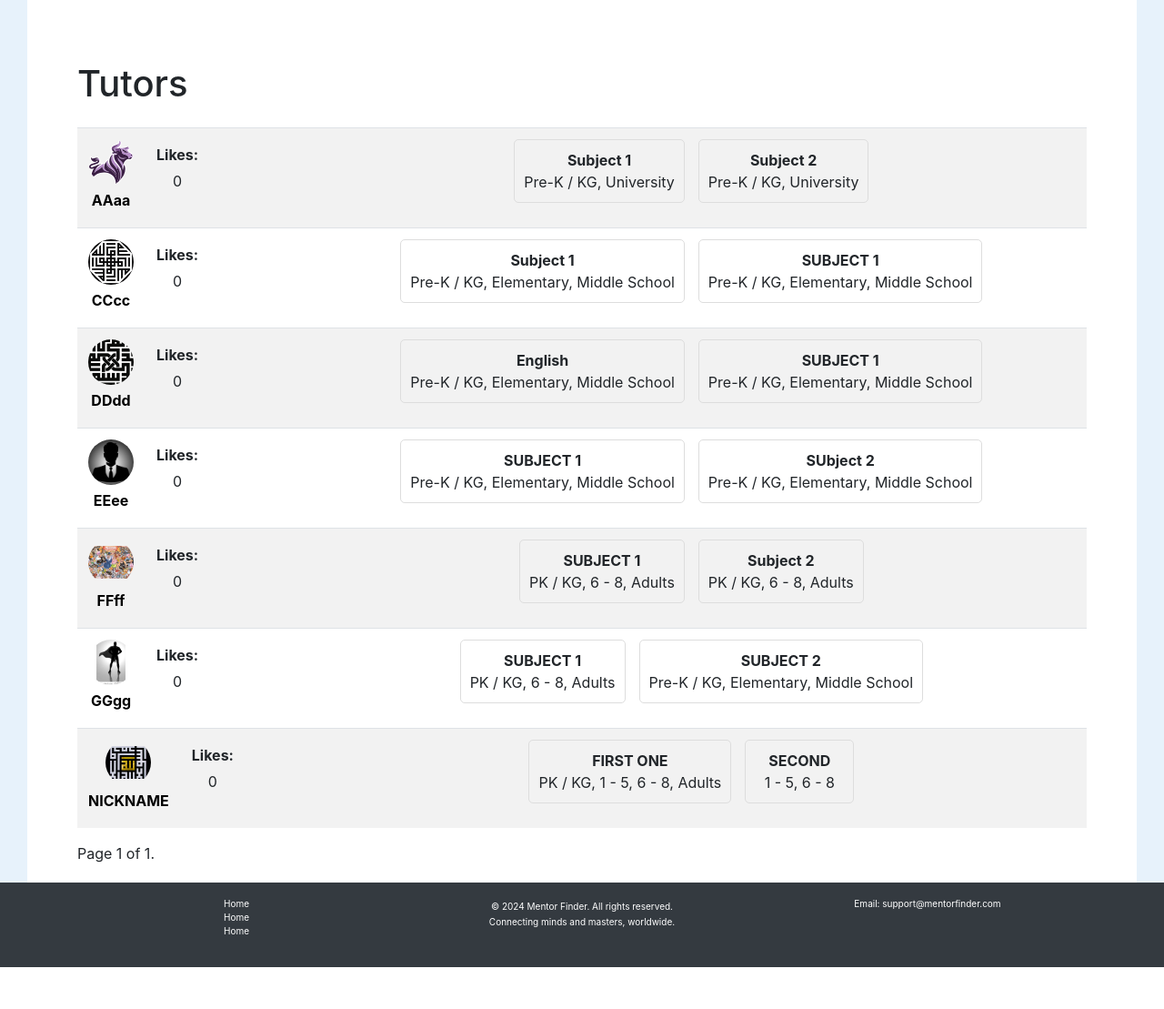
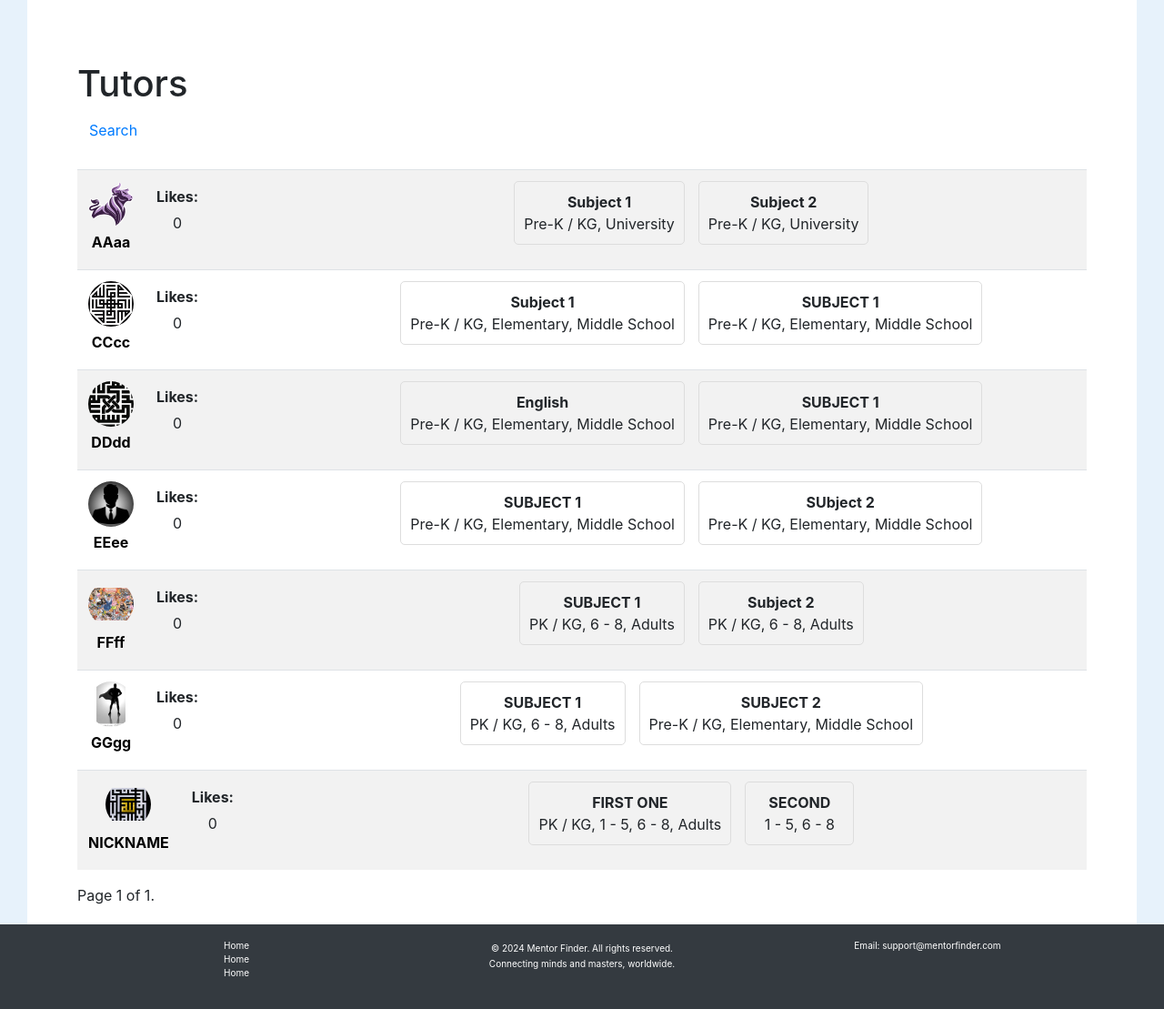
Before and after one commit to TulioPerez/TutorHub, a Django app: page / in a window 1280 px wide. Shown: the part 74-1183 px from the top of the page at 91% size. Before the commit the page ends 1137 px from the top, so only its background shows below. Run offline with Django 5.2, Linux system fonts and the light colour scheme; data comes from the database, SQL or seed files in the repository; some libraries are stand-ins or nearby versions.

Commit message:
search - preliminary

```diff
--- a/tutorhubproject/tutorhub/static/tutorhub/scripts.js
+++ b/tutorhubproject/tutorhub/static/tutorhub/scripts.js
@@ -8,6 +8,17 @@ document.addEventListener("DOMContentLoaded", () => {
 
     // Handle row clicks on index page
     const rows = document.querySelectorAll('.clickable-row');
+
+    const toggleSearchBtn = document.getElementById('toggle-search');
+    const pageTitle = document.getElementById('page-title');
+    const searchForm = document.getElementById('search-form');
+
+    toggleSearchBtn.addEventListener('click', () => {
+        const isSearchVisible = searchForm.classList.toggle('d-none');
+        pageTitle.style.display = isSearchVisible ? 'block' : 'none';
+        toggleSearchBtn.textContent = isSearchVisible ? 'Search' : 'Cancel';
+    });
+
     rows.forEach(row => {
         row.addEventListener('click', function () {
             window.location.href = this.dataset.href;
--- a/tutorhubproject/tutorhub/templates/tutorhub/index.html
+++ b/tutorhubproject/tutorhub/templates/tutorhub/index.html
@@ -2,7 +2,16 @@
 {% load static %}
 {% block body %}
 <div class="container mt-5">
-    <h1 class="mb-4">Tutors</h1>
+    <div id="search-container" class="mb-4">
+        <h1 id="page-title">Tutors</h1>
+        <form id="search-form" action="{% url 'index' %}" method="get" class="d-none">
+            <div class="form-group">
+                <input type="text" name="q" id="search-input" class="form-control" placeholder="Search by city, state, grade level, nickname, first or last name">
+            </div>
+        </form>
+        <button id="toggle-search" class="btn btn-link">Search</button>
+    </div>
+
     <table class="table table-striped">
         <tbody>
             {% for tutor in page_obj %}
--- a/tutorhubproject/tutorhub/views.py
+++ b/tutorhubproject/tutorhub/views.py
@@ -9,13 +9,27 @@ from django.db.models import Q
 from django.core.paginator import Paginator
 
 
+from django.db.models import Q
 
 def index(request):
+    query = request.GET.get('q', '').strip()
     tutors = User.objects.filter(is_tutor=True)
+
+    if query:
+        tutors = tutors.filter(
+            Q(city__icontains=query) |
+            Q(state__icontains=query) |
+            Q(nickname__icontains=query) |
+            Q(first_name__icontains=query) |
+            Q(last_name__icontains=query) |
+            Q(tutor_subject_grades__grade_levels__icontains=query)
+        ).distinct()
+
     paginator = Paginator(tutors, 10)  # Show 10 tutors per page
     page_number = request.GET.get('page')
     page_obj = paginator.get_page(page_number)
     return render(request, 'tutorhub/index.html', {'page_obj': page_obj})
+
 
 
 # authentication
```
